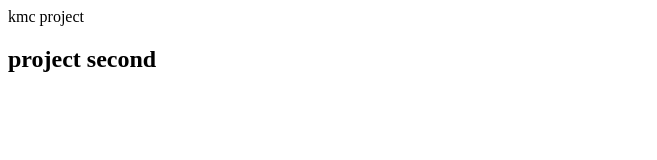
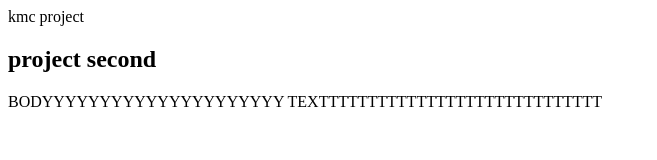
Before and after one commit to GrishmaMishra/project_kmc, a plain HTML site: page index.html in a window 1280 px wide. Shown: the whole page, without its empty margins (0-657 px from the left). Drawn offline with Linux system fonts and the light colour scheme.

Commit message:
added body text

```diff
--- a/index.html
+++ b/index.html
@@ -3,6 +3,7 @@
     <title> kmc project</title>
 <body>
 <h2> project second</h2>
+BODYYYYYYYYYYYYYYYYYYYYY TEXTTTTTTTTTTTTTTTTTTTTTTTTTTTTT
 
 </body>
 </html>
```
